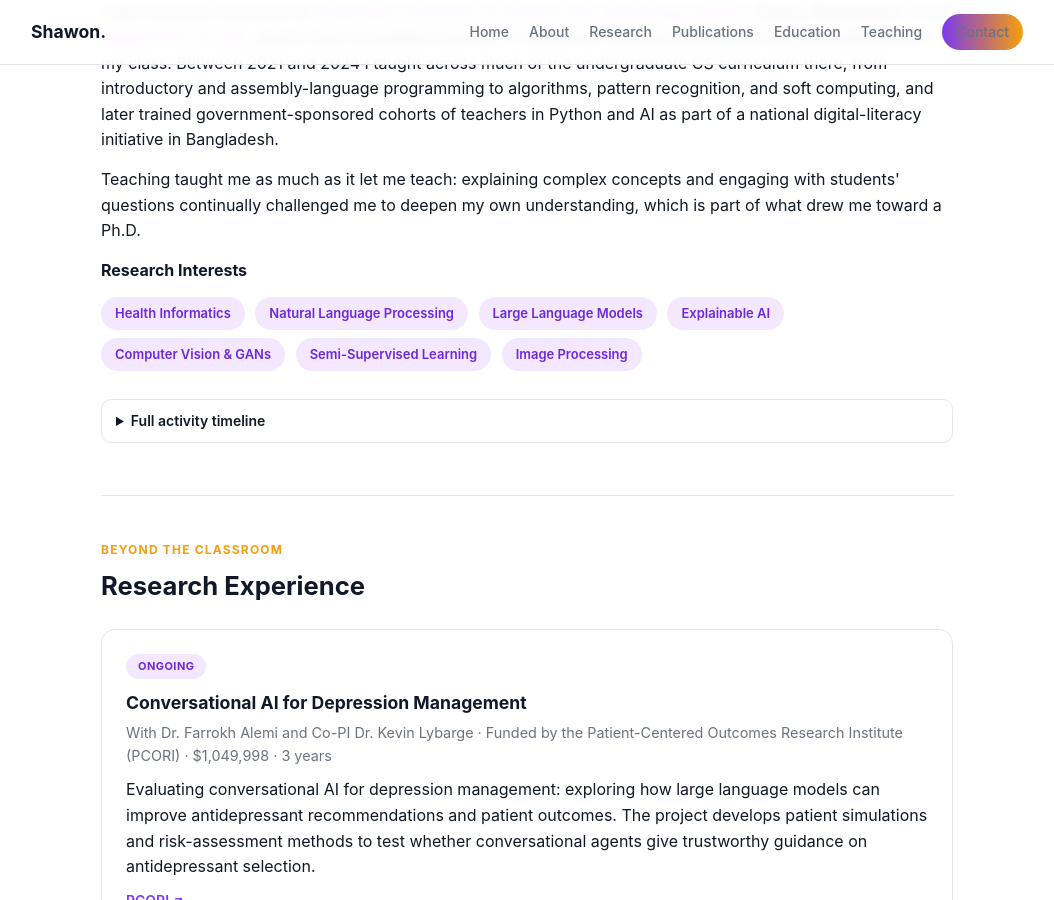
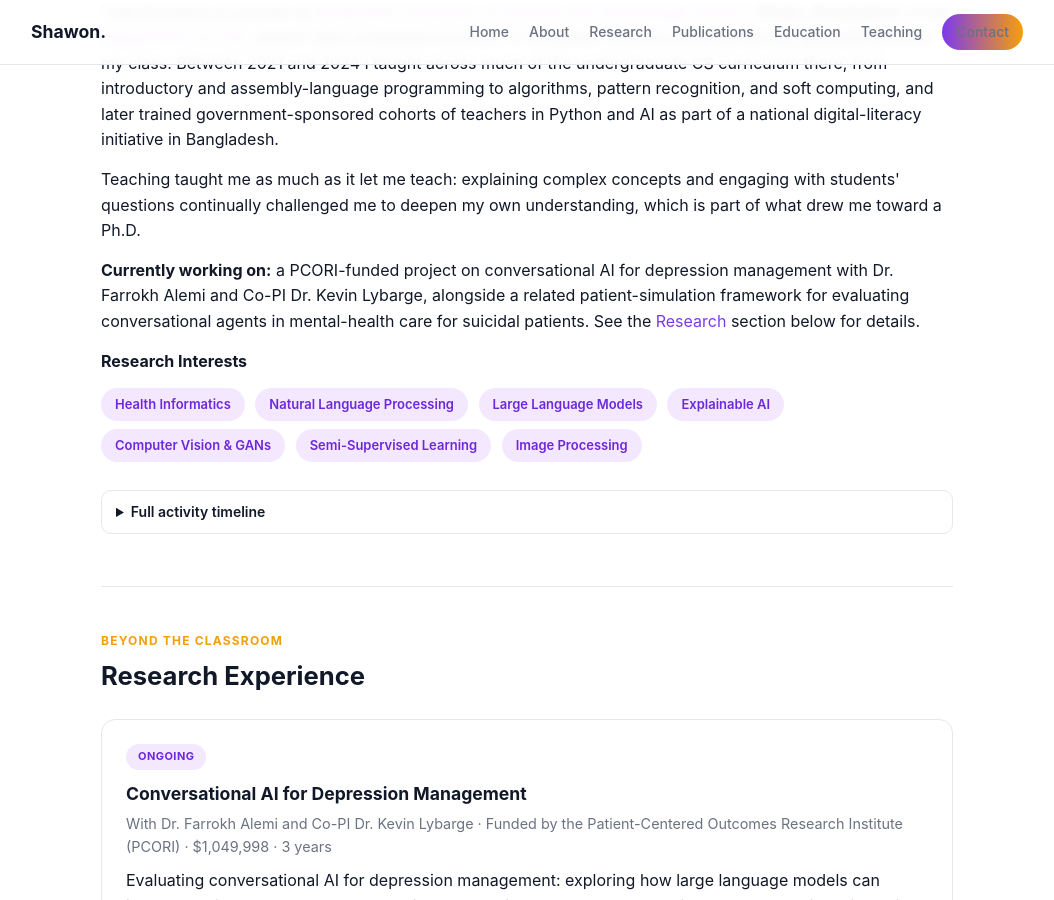
Before and after one commit to shawon-tanvir/shawon-tanvir.github.io, a Jekyll site: the page built from _pages/about.md, in a window 1280 px wide and 900 px high, scrolled down 970 px. Shown: the whole window, without its empty margins (113-1167 px from the left). Built offline with Jekyll 4.4.1, drawn with Linux system fonts in a browser that asks for light colours.

Commit message:
Add a currently-working-on note to the About section

```diff
--- a/_pages/about.md
+++ b/_pages/about.md
@@ -83,6 +83,8 @@ redirect_from:
   <p>My path here started in natural language processing. As Co-Principal Investigator on a CASR-funded project at AUST, I helped build one of the early benchmark datasets for detecting fake reviews in Bengali, alongside published work spanning NLP and computer vision. That line of research is what pulled me toward safety-critical applications of AI, which is why my Ph.D. work now focuses on patient-simulation frameworks for evaluating conversational agents used in mental-health care.</p>
   <p>I was formerly a Lecturer at <a href="http://aust.edu/">Ahsanullah University of Science and Technology (AUST)</a>, Dhaka, Bangladesh, in the <a href="https://www.aust.edu/cse">Department of CSE</a>, where I also completed my B.Sc. in Computer Science and Engineering, graduating first in my class. Between 2021 and 2024 I taught across much of the undergraduate CS curriculum there, from introductory and assembly-language programming to algorithms, pattern recognition, and soft computing, and later trained government-sponsored cohorts of teachers in Python and AI as part of a national digital-literacy initiative in Bangladesh.</p>
   <p>Teaching taught me as much as it let me teach: explaining complex concepts and engaging with students' questions continually challenged me to deepen my own understanding, which is part of what drew me toward a Ph.D.</p>
+
+  <p><strong>Currently working on:</strong> a PCORI-funded project on conversational AI for depression management with Dr. Farrokh Alemi and Co-PI Dr. Kevin Lybarge, alongside a related patient-simulation framework for evaluating conversational agents in mental-health care for suicidal patients. See the <a href="#research">Research</a> section below for details.</p>
 
   <p><strong>Research Interests</strong></p>
   <div>
```
